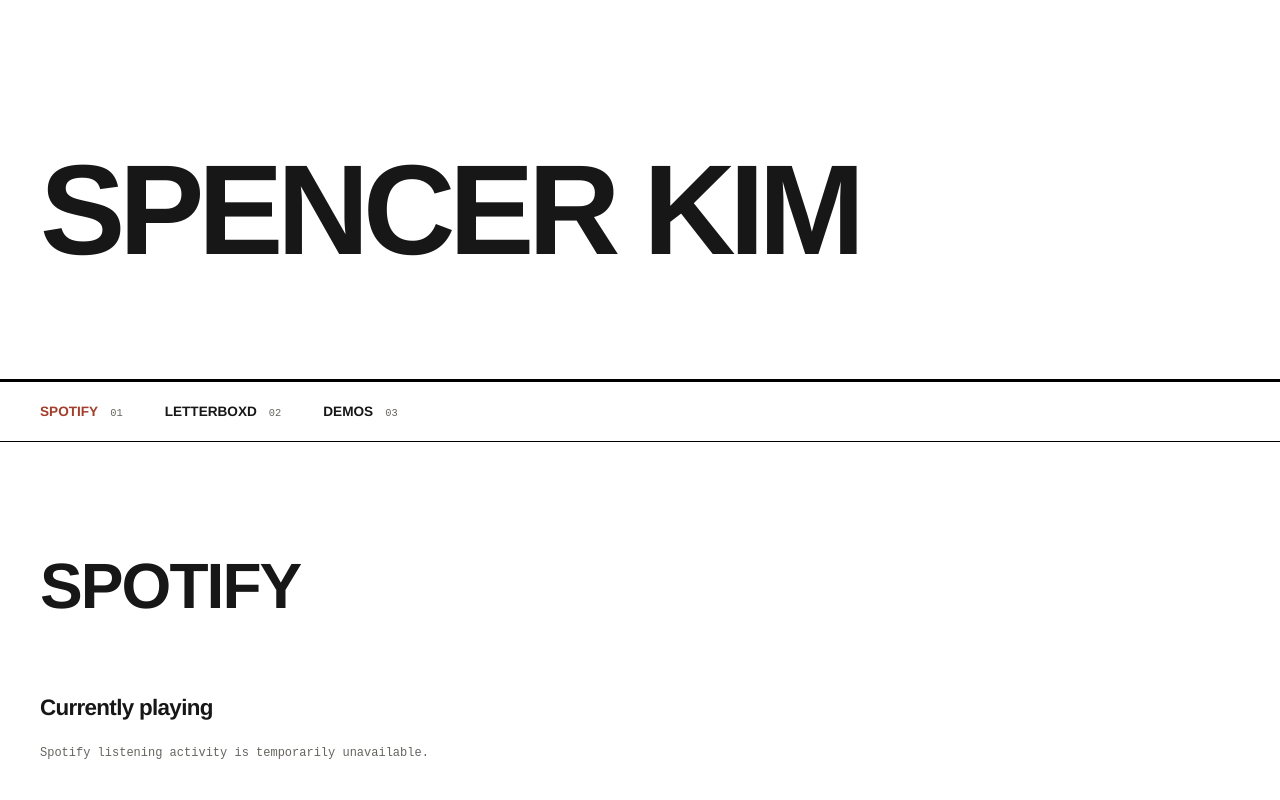
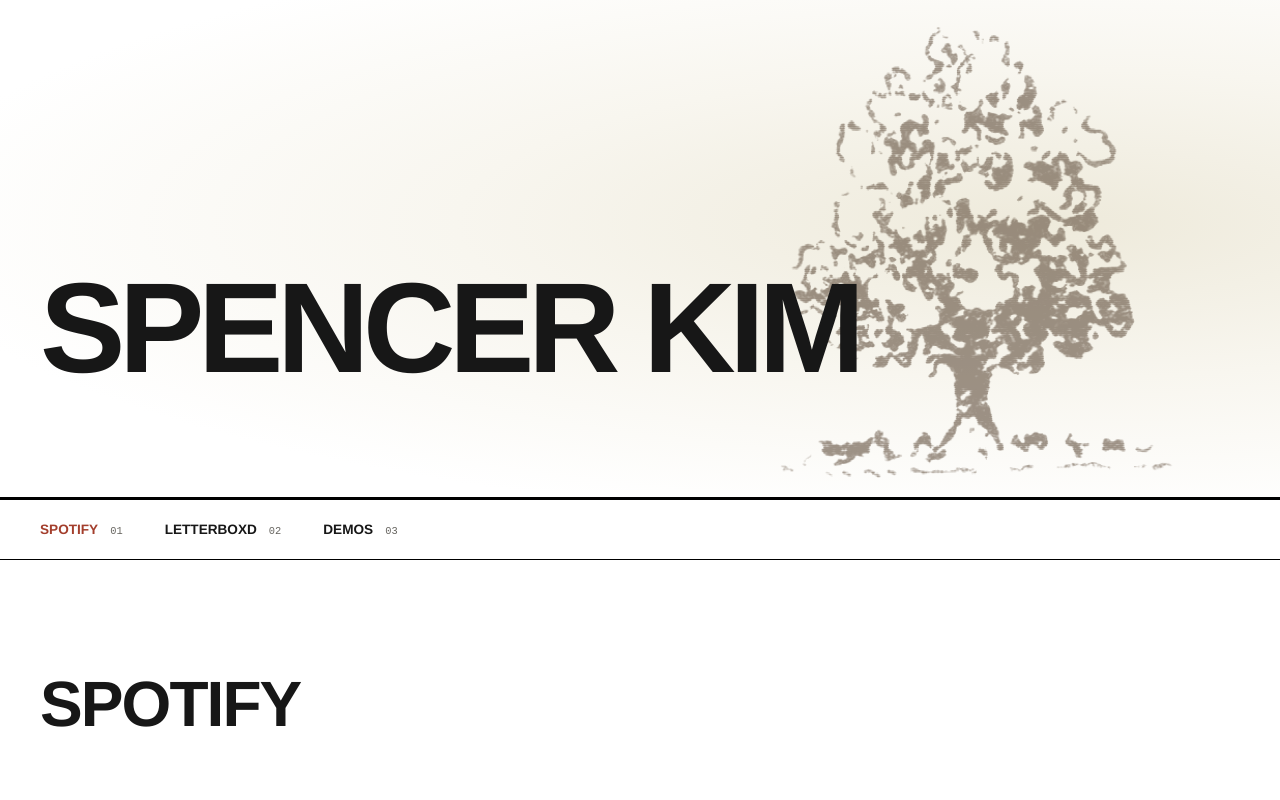
Before and after one commit to spencerjkim1/spencerkirn-website, a website: page index.html in a window 1280 px wide. Shown: the top 800 px of the page. Drawn offline with Linux system fonts and the light colour scheme; no server answers.

Commit message:
Add interactive tree header and refine ratings and footer

```diff
--- a/assets/site.css
+++ b/assets/site.css
@@ -6,6 +6,10 @@ a { color: inherit; }
 button { font: inherit; color: inherit; cursor: pointer; }
 :focus-visible { outline: 3px solid var(--accent); outline-offset: 6px; }
 [hidden] { display: none !important; }
+.tree-header { position: relative; isolation: isolate; overflow: hidden; min-height: 500px; display: flex; align-items: flex-end; background: radial-gradient(ellipse at 82% 45%, #eeeadb 0, #f8f6ef 40%, #fff 78%); }
+.tree-header h1 { position: relative; z-index: 1; }
+.tree-art { position: absolute; z-index: 0; pointer-events: none; right: 0; bottom: 0; width: min(56vw, 640px); height: 100%; opacity: .62; }
+.tree-art__still, .tree-art__canvas { display: block; width: 100%; height: 100%; object-fit: contain; object-position: center bottom; }
 .site-nav { position: sticky; top: 0; z-index: 5; display: flex; gap: 42px; padding: 20px 40px; border-bottom: 1px solid #000; background: #fff; }
 .site-nav a { display: flex; gap: 12px; align-items: baseline; text-decoration: none; text-transform: uppercase; font-size: .85rem; }
 .site-nav a span { font: .65rem 'Courier New', monospace; color: var(--muted); }
@@ -49,11 +53,13 @@ button { font: inherit; color: inherit; cursor: pointer; }
 .film-poster img { display: block; width: 100%; height: 100%; object-fit: contain; }
 .film-card h4 { font-size: 1rem; letter-spacing: -.02em; margin: 16px 0 6px; }
 .film-meta { font: .7rem/1.7 'Courier New', monospace; color: var(--muted); }
-.film-rating { display: block; margin-top: 6px; color: var(--ink); }
+.film-rating { display: block; margin-top: 10px; color: var(--ink); font: 1.125rem/1.2 'Helvetica Neue', Helvetica, Arial, sans-serif; letter-spacing: .06em; }
 footer { display: flex; justify-content: space-between; gap: 24px; flex-wrap: wrap; font-size: .65rem; }
 footer a { text-decoration: none; }
 @media (min-width: 1400px) { .site-nav { padding-left: max(40px, calc((100vw - 1320px) / 2)); } }
 @media (max-width: 768px) {
+    .tree-header { min-height: 390px; background: radial-gradient(ellipse at 75% 30%, #eeeadb 0, #f8f6ef 45%, #fff 95%); }
+    .tree-art { width: min(110vw, 460px); height: 360px; right: -32px; bottom: 18px; opacity: .46; }
     .site-nav { padding: 16px 20px; gap: 16px; overflow-x: auto; }
     .site-nav a { font-size: .7rem; gap: 7px; white-space: nowrap; }
     .playlist-heading { display: block; }
--- /dev/null
+++ b/assets/tree.js
@@ -0,0 +1,143 @@
+// The original tree print stays visible if scripts, canvas, or motion are unavailable.
+// Movement is input-driven, not a permanent animation loop.
+export function branchOffset(y, height, lean) {
+    if (height <= 0) return 0;
+    const canopy = Math.max(0, Math.min(1, (0.88 - y / height) / 0.88));
+    return lean * canopy ** 1.35;
+}
+
+export function springLean(position, velocity, target, elapsed) {
+    // Small integration steps keep the spring stable on slower displays.
+    let remaining = Math.max(0, Math.min(elapsed, 64)) / 1000;
+    while (remaining > 0) {
+        const step = Math.min(remaining, 0.008);
+        velocity += ((target - position) * 48 - velocity * 7) * step;
+        position += velocity * step;
+        remaining -= step;
+    }
+    return { position, velocity };
+}
+
+export function canopyFlutter(y, height, elapsed) {
+    if (height <= 0 || elapsed <= 0 || elapsed >= 4000) return 0;
+    const canopy = Math.max(0, Math.min(1, (0.88 - y / height) / 0.88));
+    if (canopy === 0) return 0;
+    const envelope = Math.sin(Math.PI * elapsed / 4000) * Math.exp(-elapsed / 1800);
+    return Math.sin(elapsed / 180 + y / height * 9) * canopy ** 1.5 * envelope * 12;
+}
+
+export function initializeTree(header) {
+    const canvas = header.querySelector('canvas');
+    const image = header.querySelector('.tree-art__still');
+    const context = canvas.getContext('2d');
+    if (!context) return;
+    const reducedMotion = matchMedia('(prefers-reduced-motion: reduce)');
+    let ready = false;
+    let visible = false;
+    let lean = 0;
+    let velocity = 0;
+    let target = 0;
+    let gustStarted = -Infinity;
+    let gustElapsed = 4000;
+    let frame = 0;
+    let previousTime = 0;
+    let width = 0;
+    let height = 0;
+
+    function draw() {
+        if (!ready || !width || !height) return;
+        context.clearRect(0, 0, width, height);
+        const size = Math.min(width - 76, height);
+        const left = (width - size) / 2;
+        const top = height - size;
+        // Thin overlapping strips bend the canopy, leaving the trunk rooted.
+        for (let y = 0; y < image.naturalHeight; y += 2) {
+            const strip = Math.min(2, image.naturalHeight - y);
+            const offset = branchOffset(y, image.naturalHeight, lean) + canopyFlutter(y, image.naturalHeight, gustElapsed);
+            context.drawImage(image, 0, y, image.naturalWidth, strip,
+                left + offset, top + y / image.naturalHeight * size,
+                size, strip / image.naturalHeight * size + 0.35);
+        }
+    }
+
+    function stop() {
+        cancelAnimationFrame(frame);
+        frame = 0;
+        previousTime = 0;
+        lean = target = 0;
+        velocity = 0;
+        gustStarted = -Infinity;
+        gustElapsed = 4000;
+        draw();
+    }
+
+    function animate(time) {
+        frame = 0;
+        if (!visible || document.hidden || reducedMotion.matches) return;
+        const spring = springLean(lean, velocity, target, previousTime ? time - previousTime : 16);
+        lean = spring.position;
+        velocity = spring.velocity;
+        gustElapsed = time - gustStarted;
+        previousTime = time;
+        if (Math.abs(target - lean) < 0.025 && Math.abs(velocity) < 0.05) {
+            lean = target;
+            velocity = 0;
+        }
+        draw();
+        if (lean !== target || gustElapsed < 4000) frame = requestAnimationFrame(animate);
+        else previousTime = 0;
+    }
+
+    function schedule() {
+        if (!frame && ready && visible && !document.hidden && !reducedMotion.matches) {
+            frame = requestAnimationFrame(animate);
+        }
+    }
+
+    function resize() {
+        const bounds = canvas.parentElement.getBoundingClientRect();
+        width = bounds.width;
+        height = bounds.height;
+        const ratio = Math.min(devicePixelRatio || 1, 2);
+        canvas.width = Math.round(width * ratio);
+        canvas.height = Math.round(height * ratio);
+        context.setTransform(ratio, 0, 0, ratio, 0, 0);
+        draw();
+    }
+
+    function motionPreference() {
+        stop();
+        canvas.hidden = reducedMotion.matches || !ready;
+        image.hidden = !canvas.hidden;
+        resize();
+    }
+
+    function loaded() {
+        if (!image.naturalWidth) return;
+        ready = true;
+        motionPreference();
+    }
+
+    image.addEventListener('load', loaded, { once: true });
+    if (image.complete) loaded();
+    new ResizeObserver(resize).observe(canvas.parentElement);
+    new IntersectionObserver(([entry]) => {
+        visible = entry.isIntersecting;
+        if (!visible) stop();
+    }).observe(header);
+    reducedMotion.addEventListener('change', motionPreference);
+    document.addEventListener('visibilitychange', () => { if (document.hidden) stop(); });
+    header.addEventListener('pointermove', (event) => {
+        if (event.pointerType === 'touch' || reducedMotion.matches) return;
+        const bounds = header.getBoundingClientRect();
+        target = Math.max(-1, Math.min(1, (event.clientX - bounds.left) / bounds.width * 2 - 1)) * 36;
+        gustStarted = performance.now();
+        schedule();
+    }, { passive: true });
+    header.addEventListener('pointerleave', () => { target = 0; schedule(); });
+}
+
+if (typeof document !== 'undefined') {
+    const header = document.querySelector('.tree-header');
+    if (header) initializeTree(header);
+}
--- a/index.html
+++ b/index.html
@@ -9,6 +9,7 @@
     <link rel="apple-touch-icon" href="/assets/apple-touch-icon.png?v=2" sizes="180x180">
     <meta name="description" content="Music, films, and experiments by Spencer Kim.">
     <script src="/assets/site.js" defer></script>
+    <script type="module" src="/assets/tree.js"></script>
     <style>
         * {
             margin: 0;
@@ -157,7 +158,11 @@
 </head>
 <body>
     <!-- Name -->
-    <div class="name">
+    <div class="name tree-header">
+        <div class="tree-art" aria-hidden="true">
+            <img class="tree-art__still" src="/assets/tree-cutout.png" width="480" height="480" alt="" fetchpriority="high">
+            <canvas class="tree-art__canvas" hidden></canvas>
+        </div>
         <h1>SPENCER KIM</h1>
     </div>
 
@@ -217,7 +222,7 @@
 
     <!-- Footer -->
     <footer>
-        <a href="#">Back to the entrance ↑</a>
+        <a href="#" aria-label="Back to top">↑</a>
     </footer>
 </body>
 </html>
```
Also changed, not shown: tests/tree.test.mjs (added, +49 -0 lines), README.md, assets/tree-cutout.png (added).
